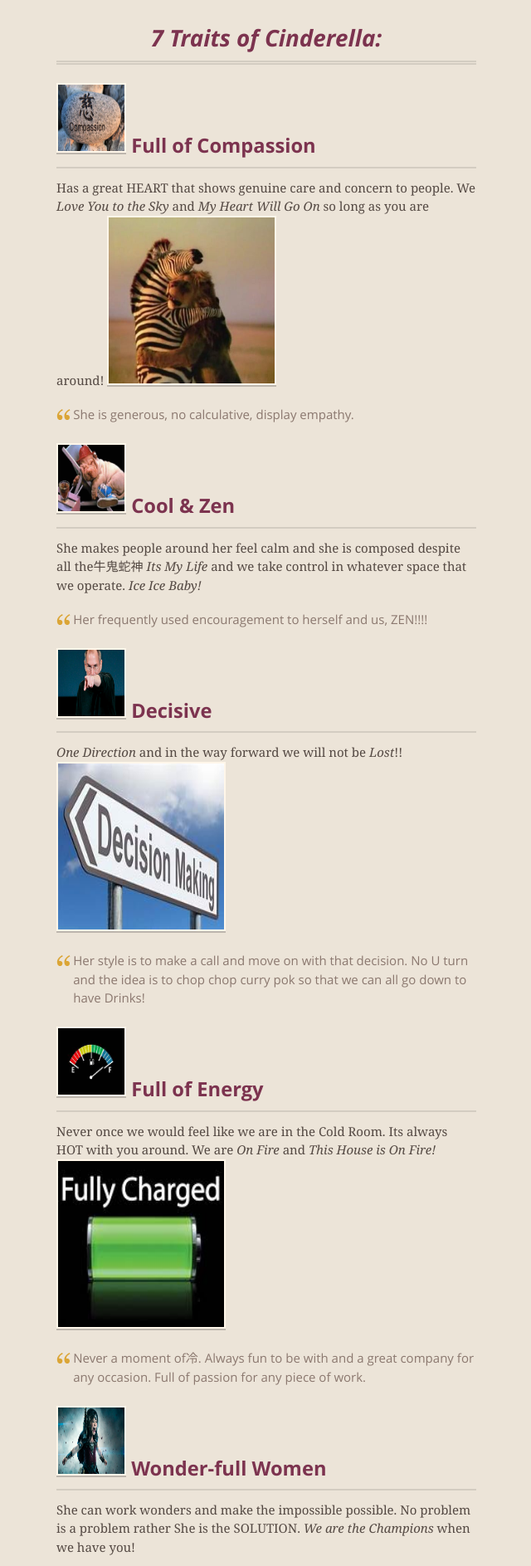
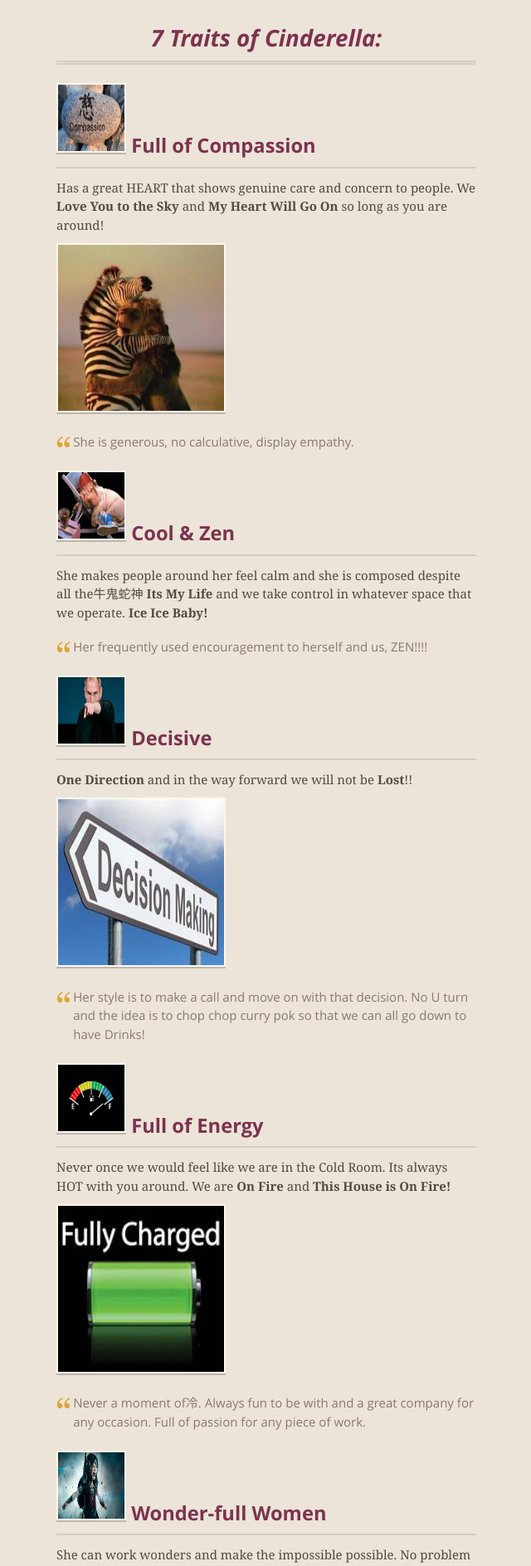
Before and after one commit to projectcinderella/projectcinderella.github.io, a Jekyll site: the page built from index.md, in a window 1280 px wide. Shown: the part 467-2354 px from the top of the page at 83% size, without its empty margins (319-959 px from the left). Built offline with Jekyll 4.4.1, drawn with Linux system fonts in a browser that asks for light colours; comment, search, counter and statistics services are not loaded.

Commit message:
Update index.md

```diff
--- a/index.md
+++ b/index.md
@@ -8,43 +8,42 @@ Once upon a time in a faraway place, lived a kind and gentle young woman called
 ## 7 Traits of Cinderella:
 
 #### <img src="https://raw.githubusercontent.com/projectcinderella/projectcinderella.github.io/master/assets/images/Compassion.jpg" alt="Example" width="80" height="80"> Full of Compassion
-Has a great HEART that shows genuine care and concern to people. We *Love You to the Sky* and *My Heart Will Go On* so long as you are around!
-<img src="https://raw.githubusercontent.com/projectcinderella/projectcinderella.github.io/master/assets/images/Compassion 1.png" alt="Example" width="200" height="200">
+Has a great HEART that shows genuine care and concern to people. We **Love You to the Sky** and **My Heart Will Go On** so long as you are around!
+<p><img src="https://raw.githubusercontent.com/projectcinderella/projectcinderella.github.io/master/assets/images/Compassion 1.png" alt="Example" width="200" height="200"></p>
 >She is generous, no calculative, display empathy.
 
 #### <img src="https://raw.githubusercontent.com/projectcinderella/projectcinderella.github.io/master/assets/images/Zen 1.jpg" alt="Example" width="80" height="80"> Cool & Zen
 She makes people around her feel calm and she is composed despite all the牛鬼蛇神
-*Its My Life* and we take control in whatever space that we operate. *Ice Ice Baby!*
+**Its My Life** and we take control in whatever space that we operate. **Ice Ice Baby!**
 >Her frequently used encouragement to herself and us, ZEN!!!!
 
 #### <img src="https://raw.githubusercontent.com/projectcinderella/projectcinderella.github.io/master/assets/images/Decisive.jpg" alt="Example" width="80" height="80"> Decisive
-*One Direction* and in the way forward we will not be *Lost*!!
-<img src="https://raw.githubusercontent.com/projectcinderella/projectcinderella.github.io/master/assets/images/Decisive 1.jpg" alt="Example" width="200" height="200">
+**One Direction** and in the way forward we will not be **Lost**!!
+<p><img src="https://raw.githubusercontent.com/projectcinderella/projectcinderella.github.io/master/assets/images/Decisive 1.jpg" alt="Example" width="200" height="200"></p>
 >Her style is to make a call and move on with that decision. No U turn and the idea is to chop chop curry pok so that we can all go down to have Drinks!
 
 #### <img src="https://raw.githubusercontent.com/projectcinderella/projectcinderella.github.io/master/assets/images/Full of energy.jpg" alt="Example" width="80" height="80"> Full of Energy
-Never once we would feel like we are in the Cold Room. Its always HOT with you around. We are *On Fire* and *This House is On Fire!*
-<img src="https://raw.githubusercontent.com/projectcinderella/projectcinderella.github.io/master/assets/images/Full of energy 1.jpg" alt="Example" width="200" height="200">
+Never once we would feel like we are in the Cold Room. Its always HOT with you around. We are **On Fire** and **This House is On Fire!**
+<p><img src="https://raw.githubusercontent.com/projectcinderella/projectcinderella.github.io/master/assets/images/Full of energy 1.jpg" alt="Example" width="200" height="200"></p>
 >Never a moment of冷. Always fun to be with and a great company for any occasion. Full of passion for any piece of work.
 
 #### <img src="https://raw.githubusercontent.com/projectcinderella/projectcinderella.github.io/master/assets/images/Wonder woman.jpg" alt="Example" width="80" height="80"> Wonder-full Women
-She can work wonders and make the impossible possible. No problem is a problem rather She is the SOLUTION. *We are the Champions* when we have you!
+She can work wonders and make the impossible possible. No problem is a problem rather She is the SOLUTION. **We are the Champions** when we have you!
 > Under her leadership, the entire Finance org has achieved so much from where we are 4-5 years ago
 
 #### <img src="https://raw.githubusercontent.com/projectcinderella/projectcinderella.github.io/master/assets/images/No airs.jpg" alt="Example" width="80" height="80"> No Airs
-She is unpretentious, not Hao Lian and Blink Blink or Blend Blend. *You are the Air I Breathe!!*
-
-<img src="https://raw.githubusercontent.com/projectcinderella/projectcinderella.github.io/master/assets/images/No airs 1.jpg" alt="Example" width="200" height="200">
+She is unpretentious, not Hao Lian and Blink Blink or Blend Blend. **You are the Air I Breathe!!**
+<p><img src="https://raw.githubusercontent.com/projectcinderella/projectcinderella.github.io/master/assets/images/No airs 1.jpg" alt="Example" width="200" height="200"></p>
 > Approachable and she always lend a listening ear to us.
 
 #### <img src="https://raw.githubusercontent.com/projectcinderella/projectcinderella.github.io/master/assets/images/Elsa.jpg" alt="Example" width="80" height="80">     Free spirited lady
 
 Nothing stops this her from doing what she wants.
-<video poster="https://raw.githubusercontent.com/projectcinderella/projectcinderella.github.io/master/assets/chey/Opening.jpg" width="618" height="347" controls preload>
+<p><video poster="https://raw.githubusercontent.com/projectcinderella/projectcinderella.github.io/master/assets/chey/Opening.jpg" width="618" height="347" controls preload>
     <source src="https://raw.githubusercontent.com/projectcinderella/projectcinderella.github.io/master/assets/chey/Dance.mp4" media="only screen and (min-device-width: 568px)"></source>
     <source src="https://raw.githubusercontent.com/projectcinderella/projectcinderella.github.io/master/assets/chey/Dance.iphone5.mp4" media="only screen and (max-device-width: 568px)"></source>
     <source src="https://raw.githubusercontent.com/projectcinderella/projectcinderella.github.io/master/assets/chey/Dance.webmhd.webm"></source>
-</video>
+</video></p>
 > I don’t care what they’re going to say. Let the storm rage on. The cold never bothered me anyway.
 **-Elsa, Frozen**
 
```
